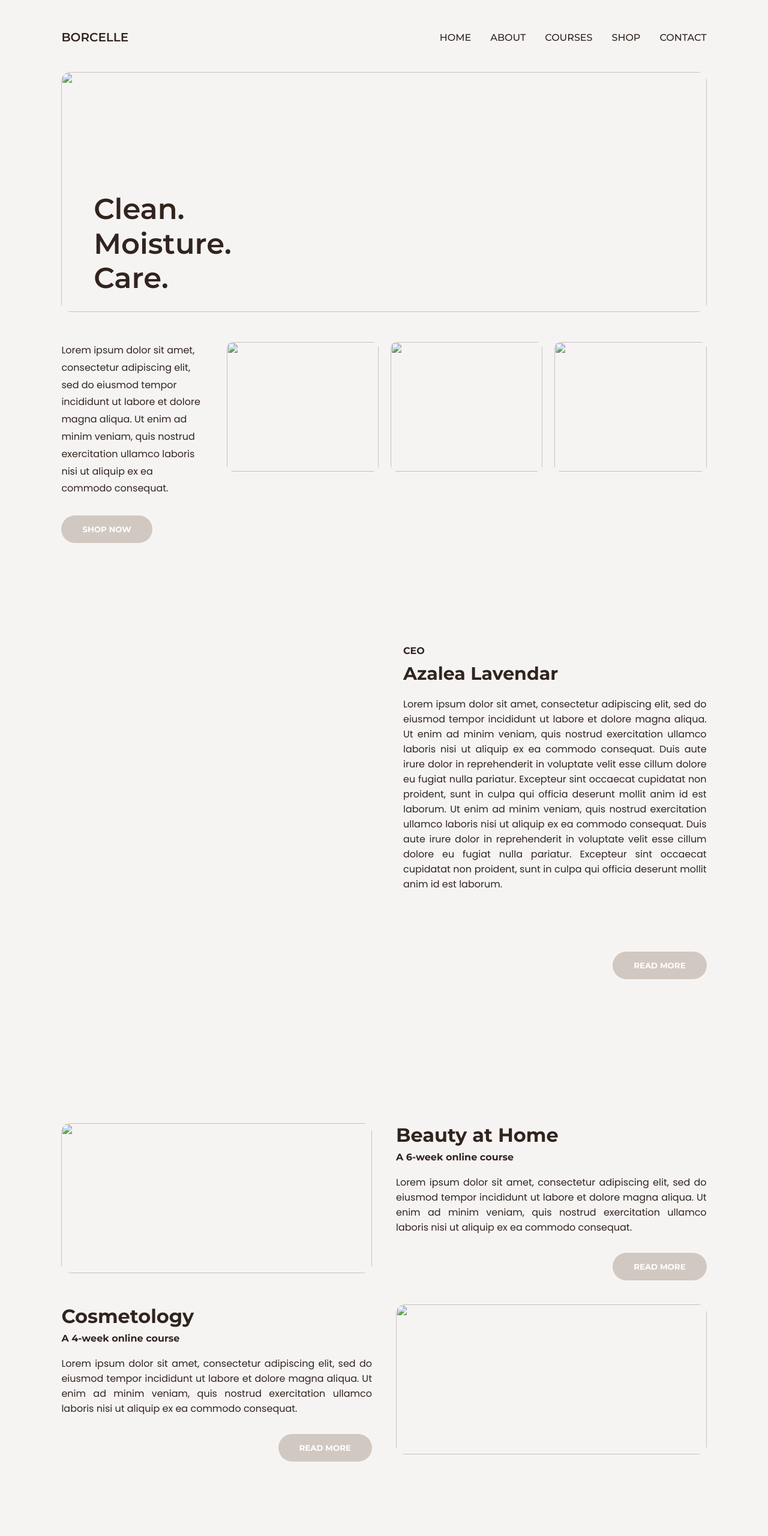
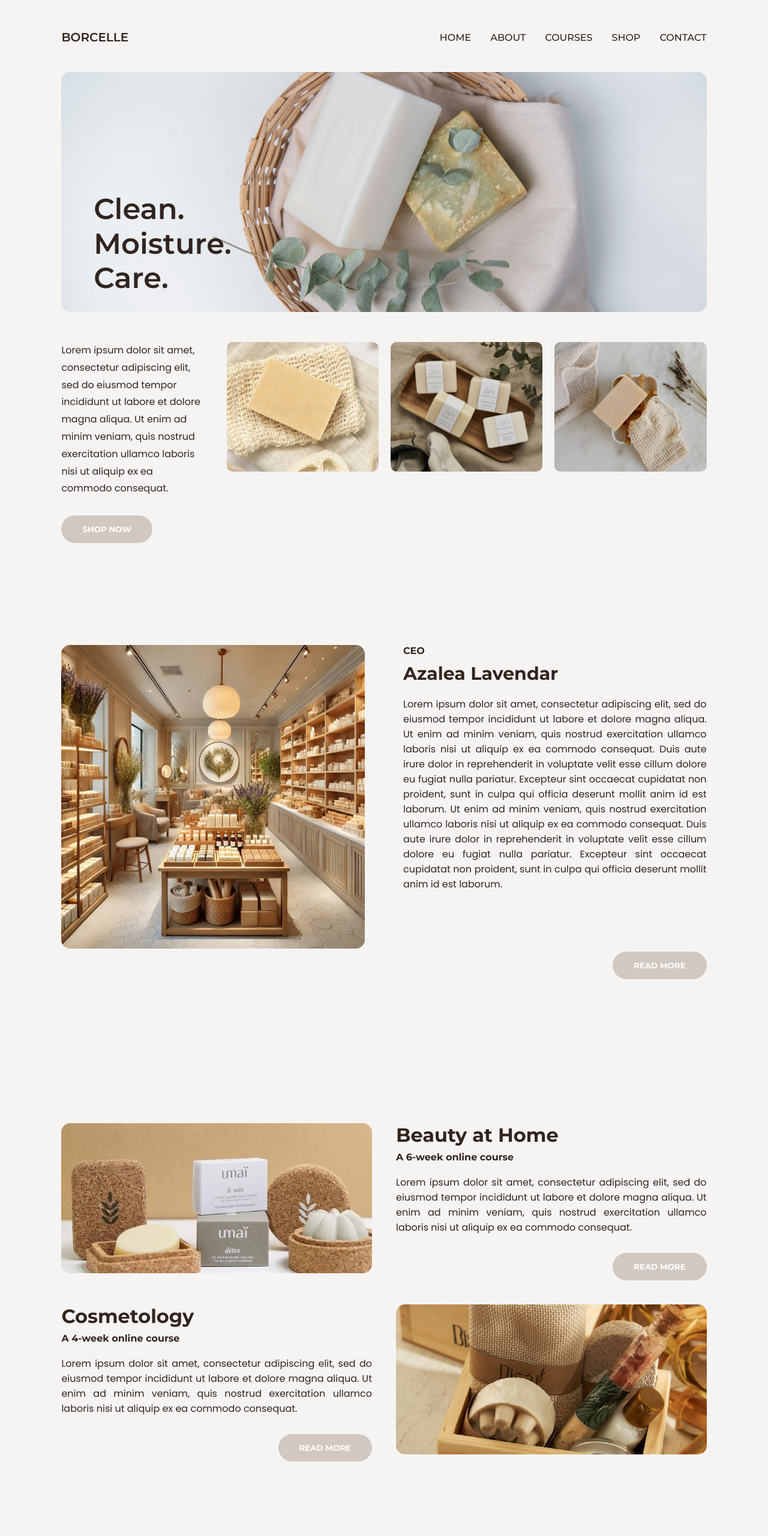
Before and after one commit to nrdian4/Soap-Shop-Website-, a plain HTML site: page index.html in a window 1280 px wide. Shown: the top 2560 px of the page at 60% size. Drawn offline with Linux system fonts and the light colour scheme.

Commit message:
Update index.html

```diff
--- a/index.html
+++ b/index.html
@@ -38,7 +38,7 @@
   <!--Home Section-->
   <section id="home" class="home" >
       <div class="main-img">
-        <img src="img/home.jpg" alt="">
+        <img src="assets/home.jpg" alt="">
         <div class="main-text"> <h2>Clean.<br>Moisture.<br>Care.</h2></div>
       </div>
 
@@ -48,9 +48,9 @@
           <button>SHOP NOW</button>
         </div>
         <div class="images">
-            <img src="img/home-1.jpg" alt="">
-            <img src="img/home-2.jpg" alt="">
-            <img src="img/home-3.jpg" alt="">
+            <img src="assets/home-1.jpg" alt="">
+            <img src="assets/home-2.jpg" alt="">
+            <img src="assets/home-3.jpg" alt="">
         </div>
       </div>
   </section>
@@ -58,7 +58,7 @@
   <!--About Section-->
   <section id="about" class="about">
       <div class="about-img">
-        <img src="img/about-img.jpg" alt="">
+        <img src="assets/about-img.jpg" alt="">
       </div>
 
       <div class="about-content">
@@ -73,7 +73,7 @@
   <section id="courses" class="courses">
     <div class="courses-1">
 
-      <img src="img/courses-1.jpg" alt="">
+      <img src="assets/courses-1.jpg" alt="">
 
       <div class="courses-text">
         <h2>Beauty at Home</h2>
@@ -92,7 +92,7 @@
         <button>READ MORE</button>
       </div>
 
-      <img src="img/courses-2.jpg" alt="">
+      <img src="assets/courses-2.jpg" alt="">
     </div>
   </section>
 
@@ -102,28 +102,28 @@
 
     <div class="shop-grid">
       <div class="shop-card">
-        <img src="img/soap-1.jpg" alt="">
+        <img src="assets/soap-1.jpg" alt="">
         <h3>Cone Soap</h4>
         <h5>$5.00</h5>
         <button>ADD TO CART</button>
       </div>
 
       <div class="shop-card">
-        <img src="img/soap-2.jpg" alt="">
+        <img src="assets/soap-2.jpg" alt="">
         <h3>Chamomile Soap</h4>
         <h5>$5.00</h5>
         <button>ADD TO CART</button>
       </div>
 
       <div class="shop-card">
-        <img src="img/soap-3.jpg" alt="">
+        <img src="assets/soap-3.jpg" alt="">
         <h3>Lemon Soap</h4>
         <h5>$5.00</h5>
         <button>ADD TO CART</button>
       </div>
 
       <div class="shop-card">
-        <img src="img/soap-4.jpg" alt="">
+        <img src="assets/soap-4.jpg" alt="">
         <h3>Lavendar Soap</h4>
         <h5>$5.00</h5>
         <button>ADD TO CART</button>
```
